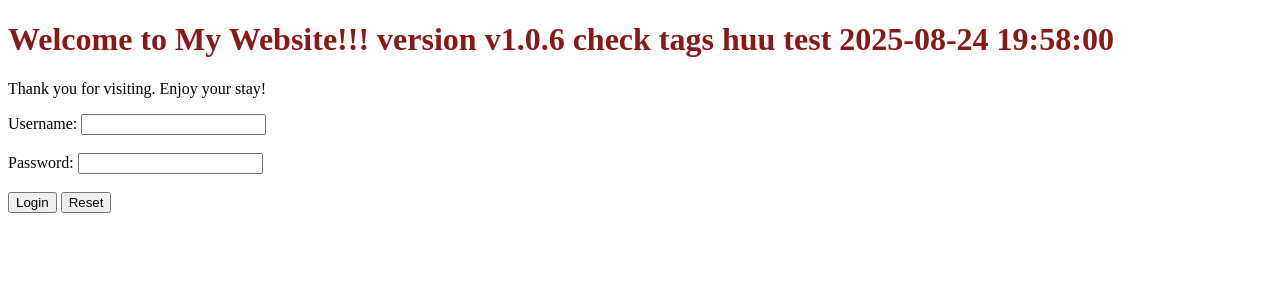
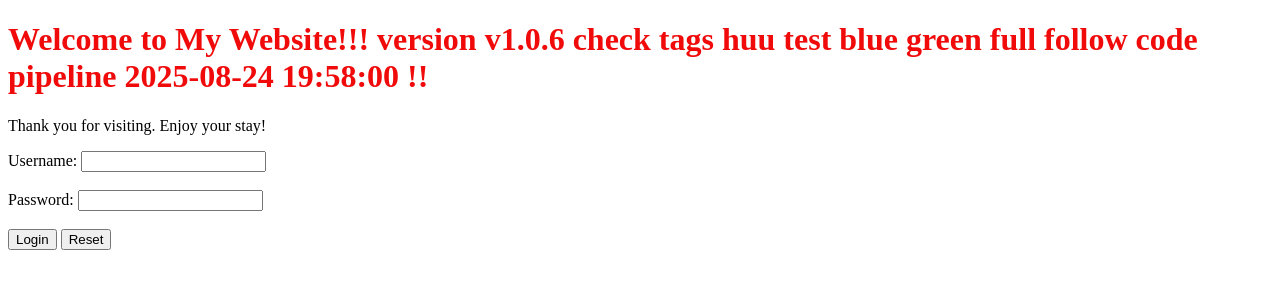
Before and after one commit to huutk97/nodejs-random-color-20250819, a website: page public/index.html in a window 1280 px wide. Drawn offline with Linux system fonts and the light colour scheme.

Commit message:
test blue green full follow code pipeline

```diff
--- a/public/index.html
+++ b/public/index.html
@@ -7,7 +7,7 @@
 </head>
 
 <body>
-    <h1 id="welcome" style="color: #891818;">Welcome to My Website!!! version v1.0.6 check tags huu test 2025-08-24 19:58:00</h1>
+    <h1 id="welcome" style="color: #f00a0a;">Welcome to My Website!!! version v1.0.6 check tags huu test blue green full follow code pipeline 2025-08-24 19:58:00 !!</h1>
     <p>Thank you for visiting. Enjoy your stay!</p>
 
     <form action="/api/login" method="POST">
```
